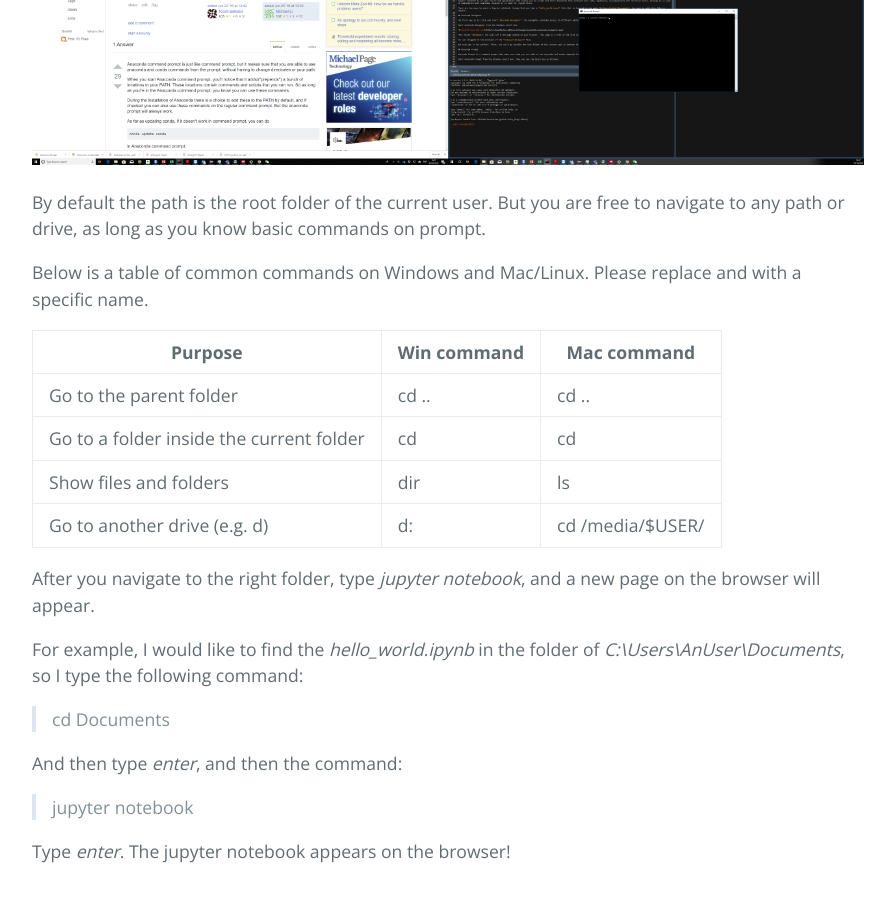
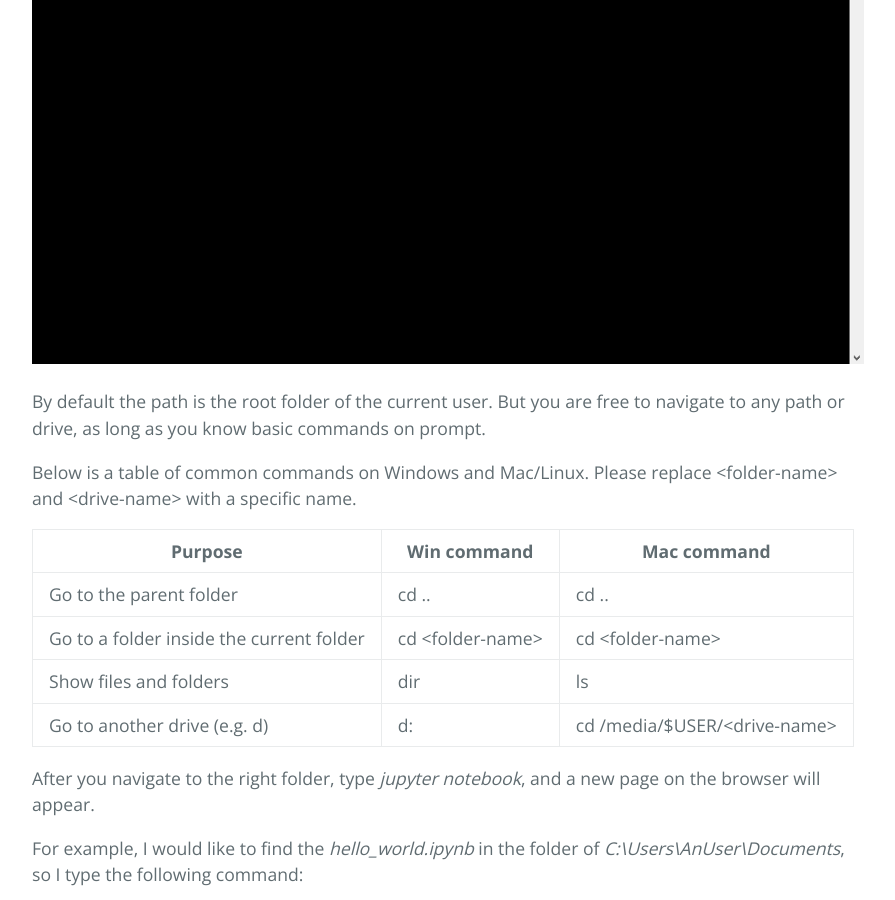
Before and after one commit to huanfachen/huanfac.github.io, a Jekyll site: the page built from _posts/2019-10-06-basics-of-anaconda.md, in a window 1280 px wide and 900 px high, scrolled down 2973 px. Shown: the whole window, without its empty margins (192-1087 px from the left). Built offline with Jekyll 4.4.1, drawn with Linux system fonts in a browser that asks for light colours.

```diff
--- a/_posts/2019-10-06-basics-of-anaconda.md
+++ b/_posts/2019-10-06-basics-of-anaconda.md
@@ -50,14 +50,14 @@ Start Anaconda Prompt from the Windows search box. Then you see the black box:
 
 By default the path is the root folder of the current user. But you are free to navigate to any path or drive, as long as you know basic commands on prompt.
 
-Below is a table of common commands on Windows and Mac/Linux. Please replace <folder-name> and <drive-name> with a specific name.
+Below is a table of common commands on Windows and Mac/Linux. Please replace \<folder-name\> and \<drive-name\> with a specific name.
 
 Purpose | Win command | Mac command
 --- | --- | ---
 Go to the parent folder | cd .. | cd ..
-Go to a folder inside the current folder | cd <folder-name> | cd <folder-name>
+Go to a folder inside the current folder | cd \<folder-name\> | cd \<folder-name\>
 Show files and folders | dir | ls
-Go to another drive (e.g. d) | d: | cd /media/$USER/<drive-name>
+Go to another drive (e.g. d) | d: | cd /media/$USER/\<drive-name\>
 
 After you navigate to the right folder, type *jupyter notebook*, and a new page on the browser will appear.
 
```
Also changed, not shown: images/snapshot_anaconda_prompt.png.
